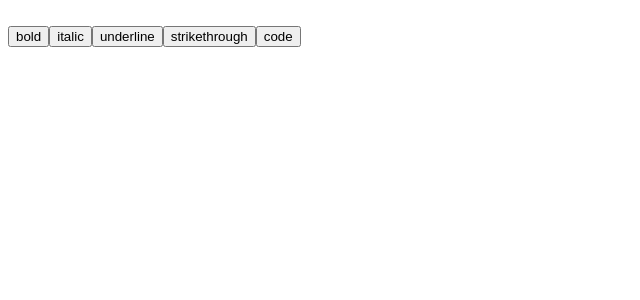
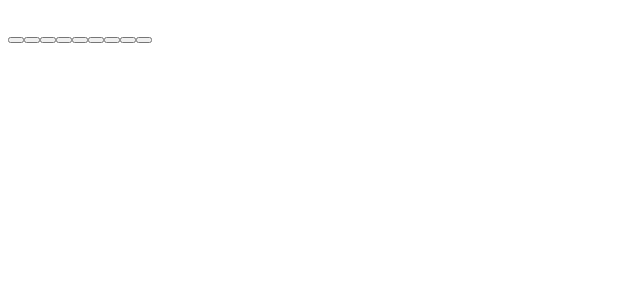
Before and after one commit to bmson/editor, a React app: page / in a window 1280 px wide. Shown: the top 300 px of the page, without its empty margins (0-640 px from the left). Built offline with nearby package versions, Linux system fonts and the light colour scheme; the HTML template or start-up script is replaced by a standard one.

Commit message:
Add exporter

```diff
--- /dev/null
+++ b/src/components/converter.jsx
@@ -0,0 +1,115 @@
+const FORMATS = {
+  "HTML": {
+    "BLOCK": {
+      "unstyled": {
+        "open": "<p>",
+        "close": "</p>"
+      },
+      "blockquote": {
+        "open": "<blockquote>",
+        "close": "</blockquote>"
+      },
+      "code-block": {
+        "open": "<pre>",
+        "close": "</pre>"
+      },
+      "ordered-list-item": {
+        "open": "<ol>",
+        "close": "</ol>"
+      },
+      "unordered-list-item": {
+        "open": "<ul>",
+        "close": "</ul>"
+      }
+    },
+    "INLINE": {
+      "BOLD": {
+        "open": "<strong>",
+        "close": "</strong>"
+      },
+      "ITALIC": {
+        "open": "<em>",
+        "close": "</em>"
+      },
+      "UNDERLINE": {
+        "open": "<u>",
+        "close": "</u>"
+      },
+      "STRIKETHROUGH": {
+        "open": "<strike>",
+        "close": "</strike>"
+      },
+      "CODE": {
+        "open": "<code>",
+        "close": "</code>"
+      }
+    }
+  }
+};
+
+export default class Converter {
+
+  constructor(rawData){
+    this.rawData = rawData;
+    this.offsets = [];
+    this.formatter = FORMATS.HTML;
+  }
+
+  defineOffsets(inlineStyles){
+    inlineStyles.map((metadata) => {
+      let offset = {};
+      offset.start = metadata.offset;
+      offset.end = metadata.offset + metadata.length;
+      offset.style = metadata.style;
+      this.offsets.push(offset);
+    });
+  }
+
+  checkStylesBefore(index){
+    let formatter = this.formatter['INLINE'];
+    let text = "";
+    this.offsets.map((offset) => {
+      if(index == offset.start && formatter[offset.style] != null) text += formatter[offset.style].open;
+    });
+    return text;
+  }
+
+  checkStylesAfter(index){
+    let formatter = this.formatter['INLINE'];
+    let text = "";
+    this.offsets.map((offset) => {
+      if(index == offset.end && formatter[offset.style] != null) text += formatter[offset.style].close;
+    });
+    return text;
+  }
+
+  export(){
+    let blocks = this.rawData.blocks;
+    let exportText = "";
+
+    blocks.map((block, index) => {
+      this.defineOffsets(block.inlineStyleRanges);
+
+      const prev = blocks[index-1];
+      const next = blocks[index+1];
+
+      if (block.type !== (prev && prev.type)) {
+        exportText += this.formatter['BLOCK'][block.type].open;
+      } else {
+        exportText += '<br/>';
+      }
+
+      for(let i = 0; i < block.text.length; i++){
+        exportText += this.checkStylesBefore(i);
+        exportText += block.text.charAt(i);
+        exportText += this.checkStylesAfter(i + 1);
+      }
+
+      if (block.type !== (next && next.type)) {
+        exportText += this.formatter['BLOCK'][block.type].close;
+      }
+    });
+    return exportText;
+  }
+
+}
--- a/src/components/textfield.jsx
+++ b/src/components/textfield.jsx
@@ -1,12 +1,15 @@
 // Dependencies
 import React    from 'react'
 import ReactDOM from 'react-dom'
+
+import Converter from'./converter.jsx'
 
 // DraftJS Dependencies
 import {
   Editor,
   EditorState,
-  RichUtils } from 'draft-js'
+  RichUtils,
+  convertToRaw } from 'draft-js'
 
 // Module definition
 export default class Textfield extends React.Component {
@@ -21,6 +24,13 @@ export default class Textfield extends React.Component {
 
   updateState(editorState) {
     this.setState({ editorState })
+
+    const customState = editorState.getCurrentContent()
+    const raw = convertToRaw(customState)
+
+    const exporter = new Converter(raw);
+
+    console.log( exporter.export() );
   }
 
   componentDidMount() {
--- a/src/components/toolbar/italic.jsx
+++ b/src/components/toolbar/block/blockquote.jsx
@@ -3,7 +3,7 @@ import React from 'react'
 import { RichUtils } from 'draft-js';
 
 // Module definition
-export default class Italic extends React.Component {
+export default class Blockquote extends React.Component {
 
   onClick() {
 
@@ -13,14 +13,14 @@ export default class Italic extends React.Component {
     //
     if (dispatcher && dispatcher.has('editor')) {
       const editor = dispatcher.get('editor')
-      const richUtils = RichUtils.toggleInlineStyle(editor.state.editorState, 'ITALIC')
+      const richUtils = RichUtils.toggleBlockType(editor.state.editorState, 'blockquote')
       editor.updateState(richUtils)
     }
 
   }
 
   render() {
-    return  <button onClick={this.onClick.bind(this)} {...this.props}>{this.props.logo}</button>
+    return  <button onClick={this.onClick.bind(this)} {...this.props} />
   }
 
 }
--- a/src/components/toolbar/strikethrough.jsx
+++ b/src/components/toolbar/block/codeBlock.jsx
@@ -3,7 +3,7 @@ import React from 'react'
 import { RichUtils } from 'draft-js';
 
 // Module definition
-export default class Strikethrough extends React.Component {
+export default class CodeBlock extends React.Component {
 
   onClick() {
 
@@ -13,14 +13,14 @@ export default class Strikethrough extends React.Component {
     //
     if (dispatcher && dispatcher.has('editor')) {
       const editor = dispatcher.get('editor')
-      const richUtils = RichUtils.toggleInlineStyle(editor.state.editorState, 'STRIKETHROUGH')
+      const richUtils = RichUtils.toggleBlockType(editor.state.editorState, 'code-block')
       editor.updateState(richUtils)
     }
 
   }
 
   render() {
-    return  <button onClick={this.onClick.bind(this)} {...this.props}>{this.props.logo}</button>
+    return  <button onClick={this.onClick.bind(this)} {...this.props} />
   }
 
 }
--- a/src/components/toolbar/bold.jsx
+++ b/src/components/toolbar/block/orderedList.jsx
@@ -3,7 +3,7 @@ import React from 'react'
 import { RichUtils } from 'draft-js';
 
 // Module definition
-export default class Item extends React.Component {
+export default class OrderedList extends React.Component {
 
   onClick() {
 
@@ -13,14 +13,14 @@ export default class Item extends React.Component {
     //
     if (dispatcher && dispatcher.has('editor')) {
       const editor = dispatcher.get('editor')
-      const richUtils = RichUtils.toggleInlineStyle(editor.state.editorState, 'BOLD')
+      const richUtils = RichUtils.toggleBlockType(editor.state.editorState, 'ordered-list-item')
       editor.updateState(richUtils)
     }
 
   }
 
   render() {
-    return  <button onClick={this.onClick.bind(this)} {...this.props}>{this.props.logo}</button>
+    return  <button onClick={this.onClick.bind(this)} {...this.props} />
   }
 
 }
--- a/src/components/toolbar/underline.jsx
+++ b/src/components/toolbar/block/unorderedList.jsx
@@ -3,7 +3,7 @@ import React from 'react'
 import { RichUtils } from 'draft-js';
 
 // Module definition
-export default class Italic extends React.Component {
+export default class UnorderedList extends React.Component {
 
   onClick() {
 
@@ -13,14 +13,14 @@ export default class Italic extends React.Component {
     //
     if (dispatcher && dispatcher.has('editor')) {
       const editor = dispatcher.get('editor')
-      const richUtils = RichUtils.toggleInlineStyle(editor.state.editorState, 'UNDERLINE')
+      const richUtils = RichUtils.toggleBlockType(editor.state.editorState, 'unordered-list-item')
       editor.updateState(richUtils)
     }
 
   }
 
   render() {
-    return  <button onClick={this.onClick.bind(this)} {...this.props}>{this.props.logo}</button>
+    return  <button onClick={this.onClick.bind(this)} {...this.props} />
   }
 
 }
--- /dev/null
+++ b/src/components/toolbar/inline/bold.jsx
@@ -0,0 +1,26 @@
+// Dependencies
+import React from 'react'
+import { RichUtils } from 'draft-js';
+
+// Module definition
+export default class Item extends React.Component {
+
+  onClick() {
+
+    //
+    const dispatcher = this.props.dispatcher;
+
+    //
+    if (dispatcher && dispatcher.has('editor')) {
+      const editor = dispatcher.get('editor')
+      const richUtils = RichUtils.toggleInlineStyle(editor.state.editorState, 'BOLD')
+      editor.updateState(richUtils)
+    }
+
+  }
+
+  render() {
+    return  <button onClick={this.onClick.bind(this)} {...this.props} />
+  }
+
+}
--- a/src/components/toolbar/code.jsx
+++ b/src/components/toolbar/inline/code.jsx
@@ -3,7 +3,7 @@ import React from 'react'
 import { RichUtils } from 'draft-js';
 
 // Module definition
-export default class Code extends React.Component {
+export default class Monospace extends React.Component {
 
   onClick() {
 
@@ -20,7 +20,7 @@ export default class Code extends React.Component {
   }
 
   render() {
-    return  <button onClick={this.onClick.bind(this)} {...this.props}>{this.props.logo}</button>
+    return  <button onClick={this.onClick.bind(this)} {...this.props} />
   }
 
 }
--- /dev/null
+++ b/src/components/toolbar/inline/italic.jsx
@@ -0,0 +1,26 @@
+// Dependencies
+import React from 'react'
+import { RichUtils } from 'draft-js';
+
+// Module definition
+export default class Italic extends React.Component {
+
+  onClick() {
+
+    //
+    const dispatcher = this.props.dispatcher;
+
+    //
+    if (dispatcher && dispatcher.has('editor')) {
+      const editor = dispatcher.get('editor')
+      const richUtils = RichUtils.toggleInlineStyle(editor.state.editorState, 'ITALIC')
+      editor.updateState(richUtils)
+    }
+
+  }
+
+  render() {
+    return  <button onClick={this.onClick.bind(this)} {...this.props} />
+  }
+
+}
--- /dev/null
+++ b/src/components/toolbar/inline/strikethrough.jsx
@@ -0,0 +1,26 @@
+// Dependencies
+import React from 'react'
+import { RichUtils } from 'draft-js';
+
+// Module definition
+export default class Strikethrough extends React.Component {
+
+  onClick() {
+
+    //
+    const dispatcher = this.props.dispatcher;
+
+    //
+    if (dispatcher && dispatcher.has('editor')) {
+      const editor = dispatcher.get('editor')
+      const richUtils = RichUtils.toggleInlineStyle(editor.state.editorState, 'STRIKETHROUGH')
+      editor.updateState(richUtils)
+    }
+
+  }
+
+  render() {
+    return  <button onClick={this.onClick.bind(this)} {...this.props} />
+  }
+
+}
--- /dev/null
+++ b/src/components/toolbar/inline/underline.jsx
@@ -0,0 +1,26 @@
+// Dependencies
+import React from 'react'
+import { RichUtils } from 'draft-js';
+
+// Module definition
+export default class Italic extends React.Component {
+
+  onClick() {
+
+    //
+    const dispatcher = this.props.dispatcher;
+
+    //
+    if (dispatcher && dispatcher.has('editor')) {
+      const editor = dispatcher.get('editor')
+      const richUtils = RichUtils.toggleInlineStyle(editor.state.editorState, 'UNDERLINE')
+      editor.updateState(richUtils)
+    }
+
+  }
+
+  render() {
+    return  <button onClick={this.onClick.bind(this)} {...this.props} />
+  }
+
+}
--- a/src/index.jsx
+++ b/src/index.jsx
@@ -2,13 +2,17 @@
 import React    from 'react'
 import ReactDOM from 'react-dom'
 
-//Local dependencies
+// Local dependencies
 import Textfield     from'./components/textfield.jsx'
-import Bold          from'./components/toolbar/bold.jsx'
-import Italic        from'./components/toolbar/italic.jsx'
-import Underline     from'./components/toolbar/underline.jsx'
-import Strikethrough from'./components/toolbar/strikethrough.jsx'
-import Code          from'./components/toolbar/code.jsx'
+import Bold          from'./components/toolbar/inline/bold.jsx'
+import Italic        from'./components/toolbar/inline/italic.jsx'
+import Underline     from'./components/toolbar/inline/underline.jsx'
+import Strikethrough from'./components/toolbar/inline/strikethrough.jsx'
+import Code          from'./components/toolbar/inline/code.jsx'
+import Blockquote    from'./components/toolbar/block/blockquote.jsx'
+import UnorderedList from'./components/toolbar/block/unorderedList.jsx'
+import OrderedList   from'./components/toolbar/block/orderedList.jsx'
+import CodeBlock     from'./components/toolbar/block/codeBlock.jsx'
 
 // Module definition
 export default class Editor extends React.Component {
@@ -19,11 +23,15 @@ export default class Editor extends React.Component {
     const Toolbar = ({ children, ...props }) =>
 
       <div className="toolbar">
-        <Bold logo="bold" {...props} />
-        <Italic logo="italic" {...props} />
-        <Underline logo="underline" {...props} />
-        <Strikethrough logo="strikethrough" {...props} />
-        <Code logo="code" {...props} />
+        <Bold className="bold" {...props} />
+        <Italic className="italic" {...props} />
+        <Underline className="underline" {...props} />
+        <Strikethrough className="strikethrough" {...props} />
+        <Code className="code" {...props} />
+        <Blockquote className="blockquote" {...props} />
+        <UnorderedList className="unorderedList" {...props} />
+        <OrderedList className="orderedList" {...props} />
+        <CodeBlock className="codeBlock" {...props} />
         {children}
       </div>
 
```
